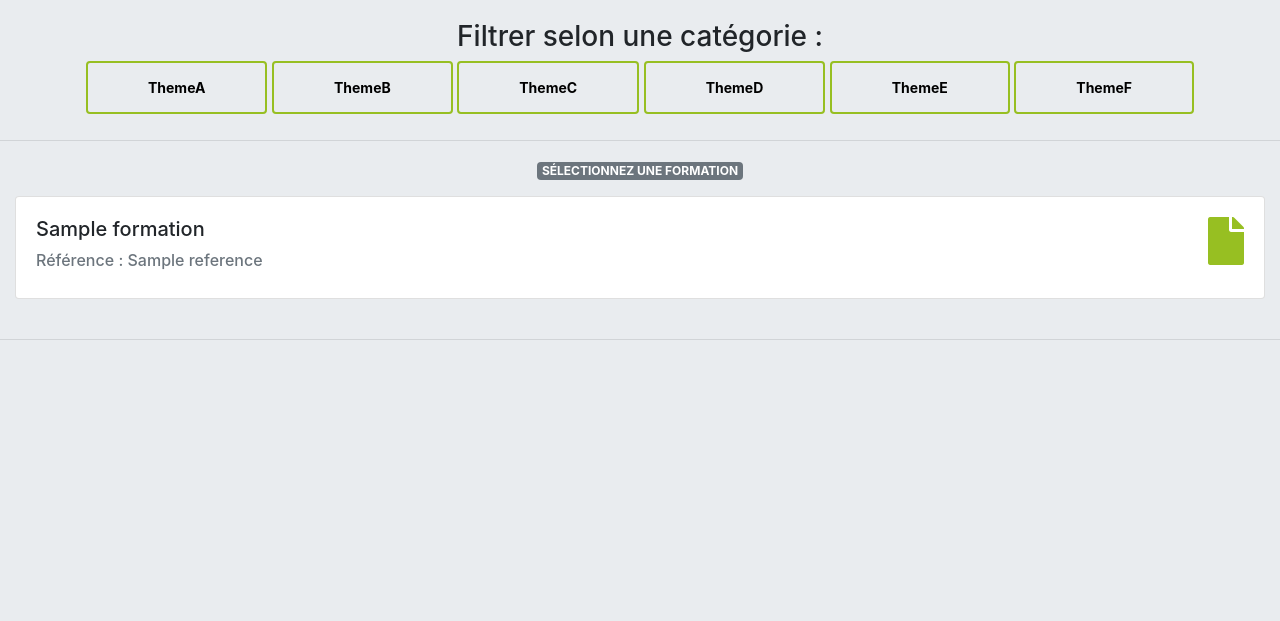
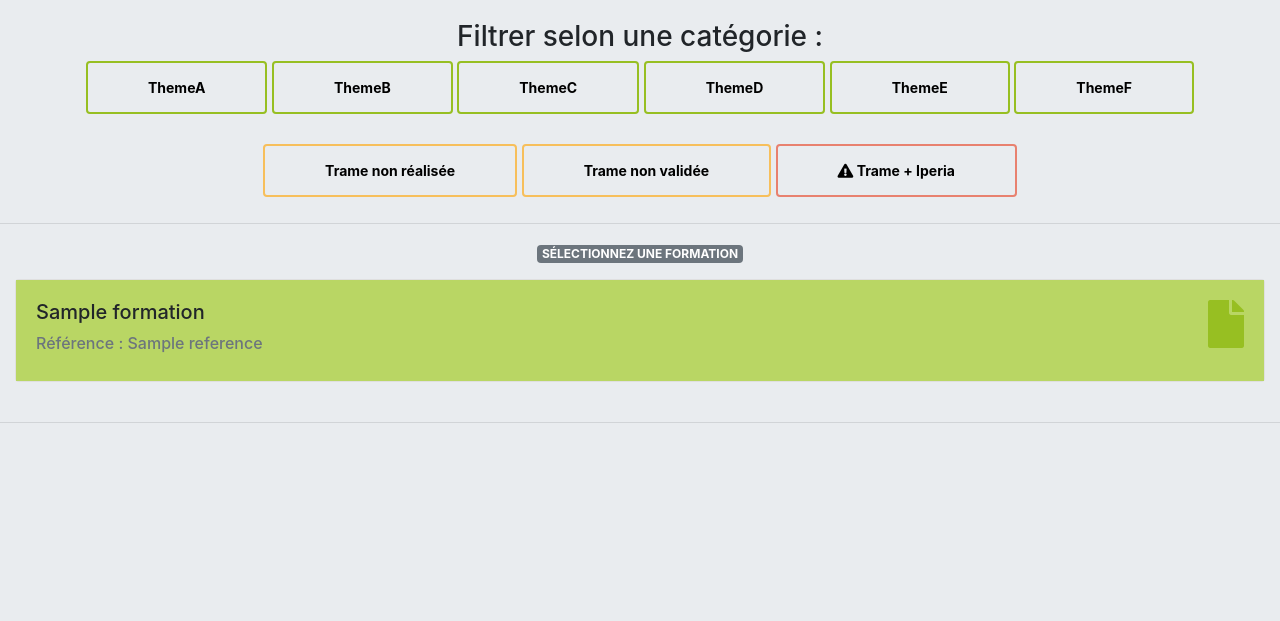
Before and after one commit to justinnth/tableau_de_bord, a Symfony app: template templates/formations/formations.html.twig in a window 1280 px wide. Shown: the part 58-679 px from the top of the page. Run offline with Twig, Linux system fonts and the light colour scheme; the template is opened without the code that fills it: most values are stand-ins (such as "Sample title", 1, 10 or a date in 2020); some libraries are stand-ins or nearby versions.

Commit message:
Modification dans formations, ajouts filtres et couleurs

```diff
--- a/public/css/style.css
+++ b/public/css/style.css
@@ -249,13 +249,60 @@ b{
     transition: all 0.6s ease;
 }
 
+.effect1{
+    position: relative;
+    display: inline-block;
+    color: black;
+    font-size: 14px;
+    text-decoration: none;
+    border: 2px solid #f7bf5b;
+    padding: 14px 60px;
+    overflow: hidden;
+    transition: 1s all ease;
+    font-weight: bold;
+}
+.effect1::before{
+    background: #f7bf5b;
+    content: "";
+    position: absolute;
+    top: 50%;
+    left: 50%;
+    transform: translate(-50%,-50%);
+    z-index: -1;
+    transition: all 0.6s ease;
+}
+
+.effect2{
+    position: relative;
+    display: inline-block;
+    color: black;
+    font-size: 14px;
+    text-decoration: none;
+    border: 2px solid #e8816f;
+    padding: 14px 60px;
+    overflow: hidden;
+    transition: 1s all ease;
+    font-weight: bold;
+}
+.effect2::before{
+    background: #e8816f;
+    content: "";
+    position: absolute;
+    top: 50%;
+    left: 50%;
+    transform: translate(-50%,-50%);
+    z-index: -1;
+    transition: all 0.6s ease;
+}
+
 .btn1::before{
-    width: 0%;
-    height: 100%;
+    width: 100%;
+    height: 0%;
+    transform: translate(-50%,-50%) rotate(45deg);
 }
 
 .btn1:hover::before{
-    width: 100%;
+    height: 380%;
 }
 
 
--- a/templates/formations/formations.html.twig
+++ b/templates/formations/formations.html.twig
@@ -53,6 +53,11 @@
             <a href="{{ path('app_formations', {'id': 'ThemeE'}) }}" class="btn effect btn1">ThemeE</a>
             <a href="{{ path('app_formations', {'id': 'ThemeF'}) }}" class="btn effect btn1">ThemeF</a>
         </div>
+        <div class="links">
+            <a href="{{ path('app_formations', {'id': 'trame'}) }}" class="btn effect1 btn1">Trame non réalisée</a>
+            <a href="{{ path('app_formations', {'id': 'iperia'}) }}" class="btn effect1 btn1">Trame non validée</a>
+            <a href="{{ path('app_formations', {'id': 'rouge'}) }}" class="btn effect2 btn1"><i class="fas fa-exclamation-triangle"></i> Trame + Iperia</a>
+        </div>
 
         <hr>
         <div class="container-fluid">
@@ -64,11 +69,11 @@
                 <div class="card-deck">
                     {% for column in row %}
                         <div class="card hover">
-                            <div class="card-body">
+                            <div class="card-body {% if column.trameARealiser and column.trameValiderIperia %} valide  {% elseif not column.trameARealiser and not column.trameValiderIperia%} Nvalide  {% else  %} Pvalide {% endif %}">
                                 <div class="media">
                                     <div class="media-body">
                                         <a href="{{ path('app_formations', {'id': column.id}) }}" class="stretched-link"></a>
-                                        <h5 class="mt-0 mb-1">{{ column.titre }}</h5>{# Titre formation en dur pcq le type titre dans les fixtures voila quoi #}
+                                        <h5 class="mt-0 mb-1">{{ column.titre }}</h5>
                                         <h6 style="margin-top: 10px" class="card-subtitle mb-2 text-muted">Référence : {{ column.reference }}</h6>
                                     </div>
                                     <i class="fas fa-file fa-3x"></i></h6>
@@ -95,6 +100,7 @@
                     {% for formateur in formations.formateurs %}
                         {{ formateur.nom }} {{ formateur.prenom }}
                     {% endfor %}
+                    Hawk Stewart / Michel Bouk
                 </li>
                 <li class="list-group-item"><b>Prérequis :</b> {{ formations.prerequis }}</li>
                 <li class="list-group-item"><b>Lieu :</b> {{ formations.lieu }}</li>
@@ -127,6 +133,7 @@
                     </div>
                 </li>
             </ul>
+            {{ formations.descriptif }}
         </div>
     {% endif %}
     <hr>
```
Also changed, not shown: src/Controller/HomeController.php (+7 -0 lines), src/DataFixtures/FormationFixtures.php (+41 -1 lines), src/Entity/Formation.php (+17 -0 lines), src/Migrations/Version20190520133129.php (added, +35 -0 lines), src/Migrations/Version20190520134527.php (added, +35 -0 lines), 1 other file.
